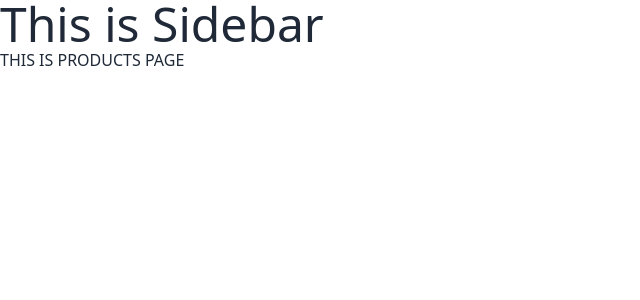
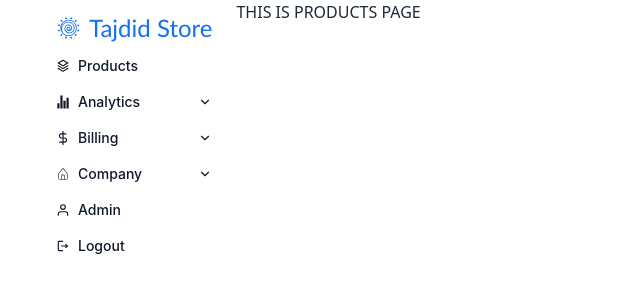
Before and after one commit to rejaulrasel/shopping-site-tajdid, a React (Vite) app: page / in a window 1280 px wide. Shown: the top 300 px of the page, without its empty margins (0-640 px from the left). Built offline with nearby package versions, Linux system fonts and the light colour scheme.

Commit message:
create sidebar,add icons of sidebar

```diff
--- a/package.json
+++ b/package.json
@@ -12,6 +12,7 @@
   "dependencies": {
     "react": "^18.2.0",
     "react-dom": "^18.2.0",
+    "react-icons": "^4.12.0",
     "react-router-dom": "^6.20.1"
   },
   "devDependencies": {
--- a/src/Layout/Main.jsx
+++ b/src/Layout/Main.jsx
@@ -1,9 +1,9 @@
 import { Outlet } from "react-router-dom";
-import Sidebar from "../components/Sidebar";
+import Sidebar from "../components/Sidebar/Sidebar";
 
 const Main = () => {
     return (
-        <div className="">
+        <div className="flex">
             <Sidebar></Sidebar>
             <Outlet></Outlet>
         </div>
--- a/src/components/Sidebar.jsx
+++ /dev/null
@@ -1,11 +0,0 @@
-import React from 'react';
-
-const Sidebar = () => {
-    return (
-        <div>
-            <h1 className='text-5xl'>This is Sidebar</h1>
-        </div>
-    );
-};
-
-export default Sidebar;
--- /dev/null
+++ b/src/components/Sidebar/Sidebar.css
@@ -0,0 +1,24 @@
+.sidebar {
+    background-color: #ffffff;
+    box-shadow: 0px 2px 4px -2px rgba(255,255,255,0.8);
+}
+
+.store-logo {
+    color: #1570EF;
+    font-size: 24px;
+    font-family: 'Trebuchet MS', 'Lucida Sans Unicode', 'Lucida Grande', 'Lucida Sans', Arial, sans-serif;
+    font-weight: 400;
+    line-height: 24px;
+    word-wrap: break-word
+}
+ li{
+    color: #101828;
+font-size: 14px;
+font-family: Inter;
+font-weight: 500;
+line-height: 20px;
+word-wrap: break-word
+ }
+ ul> li{
+    margin-left: 32px;
+ }
--- /dev/null
+++ b/src/components/Sidebar/Sidebar.jsx
@@ -0,0 +1,49 @@
+import { Link } from 'react-router-dom';
+import './Sidebar.css'
+import logo from '../../assets/images/game-icons_ubisoft-sun.svg'
+import { RiStackLine } from "react-icons/ri";
+import { IoStatsChartSharp } from "react-icons/io5";
+
+import { CiHome } from "react-icons/ci";
+import { MdOutlineLogout } from "react-icons/md";
+import { FiUser } from "react-icons/fi";
+import { FiDollarSign } from "react-icons/fi";
+import { FiChevronDown } from "react-icons/fi";
+
+
+
+const Sidebar = () => {
+    return (
+        <div className='sidebar'>
+            <div className="drawer lg:drawer-open">
+                <input id="my-drawer-2" type="checkbox" className="drawer-toggle" />
+                <div className="drawer-content flex flex-col items-center justify-center">
+                    {/* Page content here */}
+                    <label htmlFor="my-drawer-2" className="btn btn-primary drawer-button lg:hidden">Open drawer</label>
+
+                </div>
+                <div className="drawer-side">
+                    <label htmlFor="my-drawer-2" aria-label="close sidebar" className="drawer-overlay"></label>
+                    <ul className="menu min-h-full">
+                        {/* Sidebar content here */}
+
+                        <li><Link to='/'><img src={logo} alt="" /><span className='store-logo'>Tajdid Store</span></Link></li>
+                        <li><Link to='/'><RiStackLine />Products
+                        </Link></li>
+                        <li><Link to='/'><IoStatsChartSharp />Analytics<FiChevronDown />
+                        </Link></li>
+                        <li><Link to='/'><FiDollarSign />Billing<FiChevronDown />
+                        </Link></li>
+                        <li><Link to='/'><CiHome /> Company<FiChevronDown />
+                        </Link></li>
+                        <li><Link to='/'><FiUser />Admin</Link></li>
+                        <li><Link to='/'><MdOutlineLogout /> Logout</Link></li>
+                    </ul>
+
+                </div>
+            </div>
+        </div>
+    );
+};
+
+export default Sidebar;
--- /dev/null
+++ b/src/pages/Products/Product/Product.jsx
@@ -0,0 +1,11 @@
+import React from 'react';
+
+const Product = () => {
+    return (
+        <div>
+            <h1>this is product page</h1>
+        </div>
+    );
+};
+
+export default Product;
```
Also changed, not shown: src/assets/images/game-icons_ubisoft-sun.svg (added), 1 other file (tests, documents, lock files or other folders).
